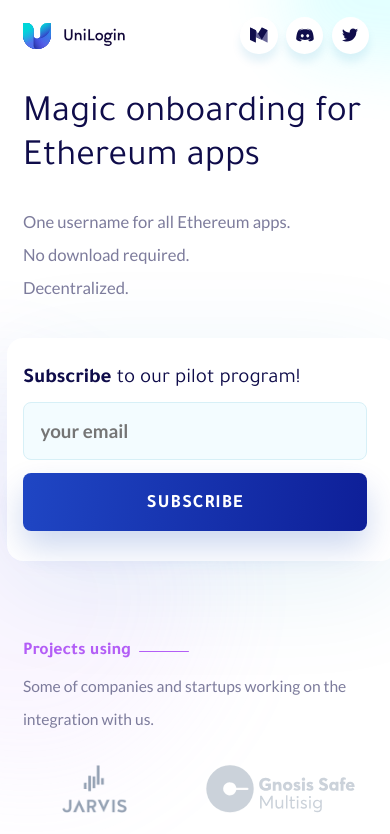
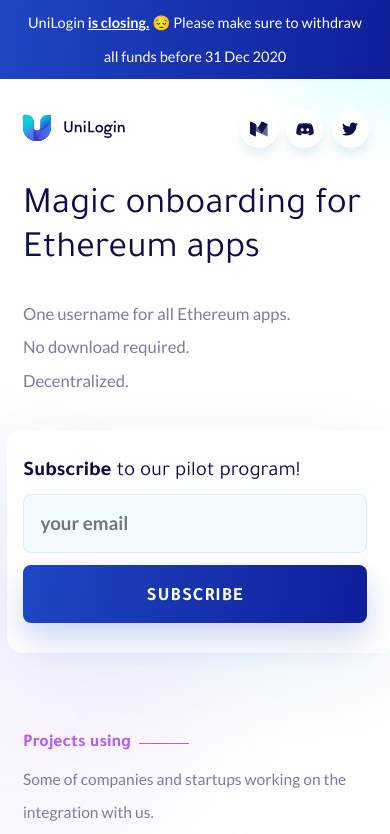
Before and after one commit to UniLogin/website3, a website: page public/index.html in a window 390 px wide. Shown: the top 834 px of the page. Drawn offline with nearby package versions, Linux system fonts and the light colour scheme.

Commit message:
Introduce notice-link

```diff
--- a/public/css/base/utils.css
+++ b/public/css/base/utils.css
@@ -73,4 +73,6 @@
   top: 0;
   overflow-x: hidden;
   overflow-y: hidden;
+  z-index: -1;
+  margin-top: 5rem;
 }
--- a/public/css/components/background/green-top-glow.css
+++ b/public/css/components/background/green-top-glow.css
@@ -1,12 +1,12 @@
 .green-glow-top {
     position: absolute;
     top: 0;
-    left: 50%;
-    transform: translateX(-50%);
+    right: 0;
 }
 
 @media only screen and (max-width: 1290px) {
     .green-glow-top {
+        left: 50%;
         right: 0;
         transform: translateX(0);
     }
--- a/public/css/components/header.css
+++ b/public/css/components/header.css
@@ -11,6 +11,51 @@
     animation-fill-mode: both;
 }
 
+.header__notice-wrapper {
+    display: flex;
+    justify-content: center;
+    align-items: center;
+    margin-bottom: 3.5rem;
+    width: 100%;
+    height: 5.0rem;
+    background: linear-gradient(97.38deg,#1f46c4,#0e1f98);
+    padding: 0 3rem;
+}
+
+.header__notice-text,
+.header__notice-link {
+    color: var(--color-title);
+    z-index: 1000;
+    font-weight: normal;
+    font-size: 1.6rem;
+    color: #fff;
+}
+
+.header__notice-link {
+    color: #fff;
+    font-weight: bold;
+}
+
+.header__notice-br {
+    display: none;
+}
+
+@media only screen and (max-width: 750px) {
+    .header__notice-text,
+    .header__notice-link {
+        text-align: center;
+    }
+
+    .header__notice-br {
+        display: block;
+    }
+
+    .header__notice-wrapper {
+        height: unset;
+        padding: .6rem 2.2rem;
+    }
+}
+
 @media only screen and (max-width: 614px) {
     .header__row {
         margin-top: 2.2rem;
@@ -20,3 +65,14 @@
         height: 2.5rem;
     }
 }
+
+@media only screen and (max-width: 500px) {
+    .header__notice-text,
+    .header__notice-link {
+        font-size: 1.4rem;
+    }
+
+    .header__notice-br {
+        display: none;
+    }
+}
--- a/public/css/components/social_buttons.css
+++ b/public/css/components/social_buttons.css
@@ -1,7 +1,7 @@
 .social__links {
     position: absolute;
     position: fixed;
-    top: 3.6rem;
+    top: 8.6rem;
     right: 3.7rem;
     display: grid;
     grid-template-columns: 1fr;
@@ -100,12 +100,17 @@
     pointer-events: none;
 }
 
+@media only screen and (max-width: 750px) {
+    .social__links {
+        top: 10.6rem;
+    }
+}
+
 @media only screen and (max-width: 614px) {
     .social__links {
         grid-template-columns: repeat(3, min-content);
         grid-template-rows: 1fr;
         grid-column-gap: .8rem;
-        top: 1.6rem;
         right: 2rem;
         position: absolute;
     }
--- a/public/index.html
+++ b/public/index.html
@@ -19,9 +19,11 @@
             <img class="green-glow-top" src="./assets/images/svg/Background/TopGreenGlow.svg"
                 alt="Backround green glow">
         </div>
+        <div class="header__notice-wrapper">
+            <p class="header__notice-text">UniLogin <a class="header__notice-link" href="https://medium.com/universal-ethereum/out-of-gas-were-shutting-down-unilogin-3b544838df1a" target="_blank">is closing.</a> 😔<br class="header__notice-br"> Please make sure to withdraw all funds before 31 Dec 2020</p>
+        </div>
         <div class="container">
             <div class="header__row">
-
                 <img class="header__logo" src="./assets/images/svg/LogoTitle.svg" alt="UniLogin Logo">
                 <nav class="navbar">
                     <ul class="social__links">
```
